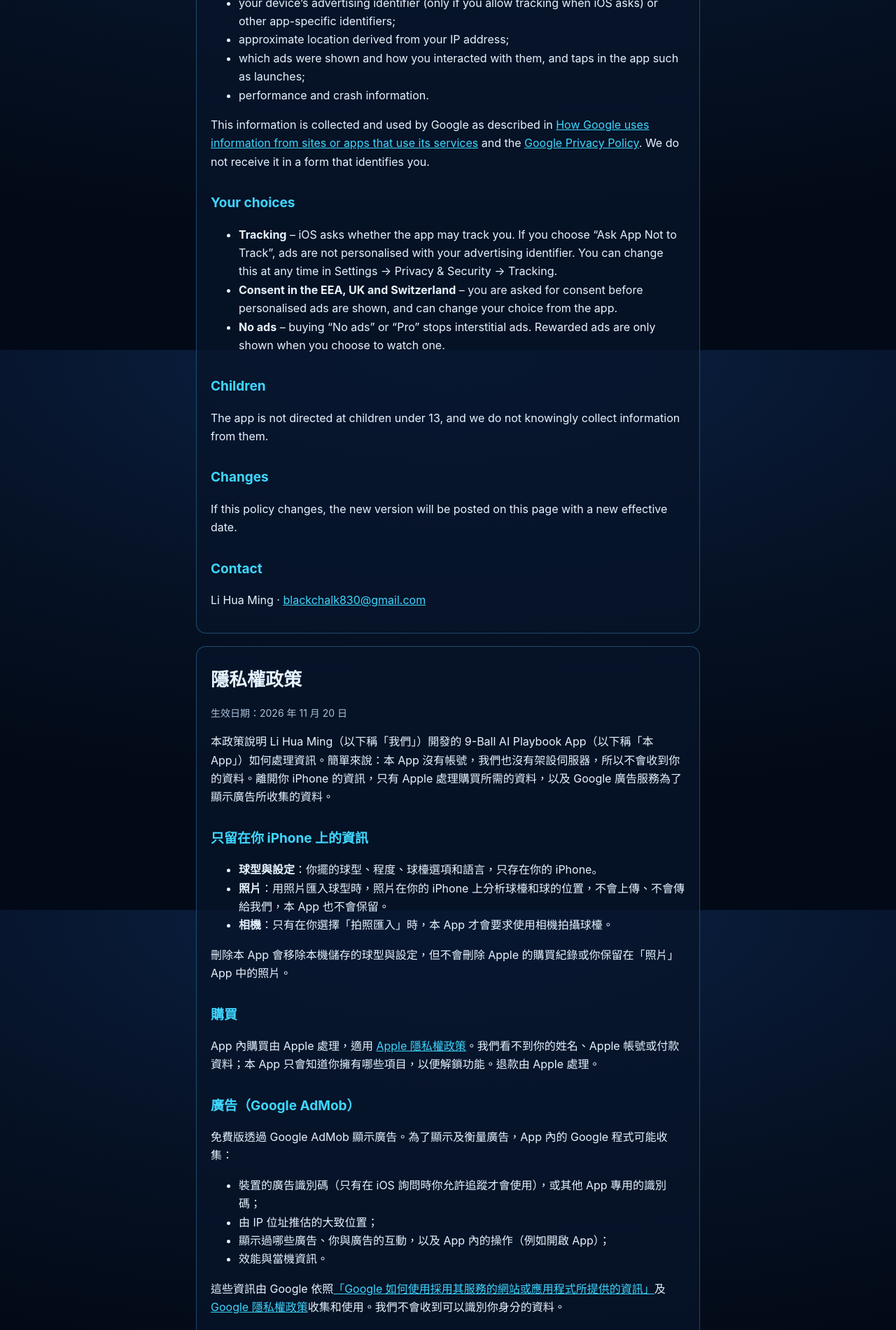
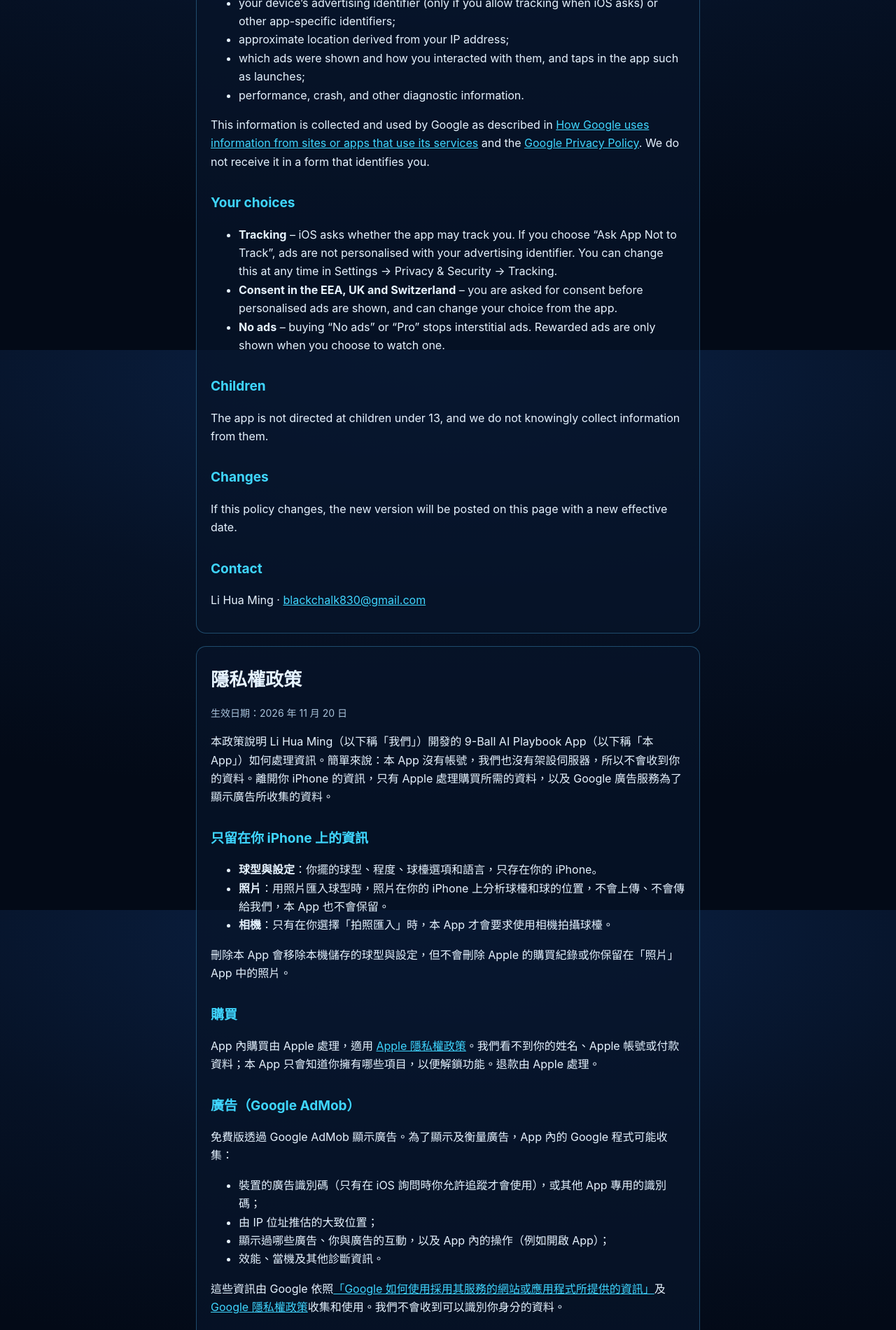
Before and after one commit to 7erryl1/9ball-ai-playbook, a plain HTML site: page privacy.html in a window 1280 px wide. Shown: the part 1100-3000 px from the top of the page at 70% size. Drawn offline with Linux system fonts and the light colour scheme.

Commit message:
Clarify SDK diagnostic data disclosure

```diff
--- a/privacy.html
+++ b/privacy.html
@@ -34,7 +34,7 @@
       <li>your device’s advertising identifier (only if you allow tracking when iOS asks) or other app-specific identifiers;</li>
       <li>approximate location derived from your IP address;</li>
       <li>which ads were shown and how you interacted with them, and taps in the app such as launches;</li>
-      <li>performance and crash information.</li>
+      <li>performance, crash, and other diagnostic information.</li>
     </ul>
     <p>This information is collected and used by Google as described in <a href="https://policies.google.com/technologies/partner-sites">How Google uses information from sites or apps that use its services</a> and the <a href="https://policies.google.com/privacy">Google Privacy Policy</a>. We do not receive it in a form that identifies you.</p>
 
@@ -77,7 +77,7 @@
       <li>裝置的廣告識別碼（只有在 iOS 詢問時你允許追蹤才會使用），或其他 App 專用的識別碼；</li>
       <li>由 IP 位址推估的大致位置；</li>
       <li>顯示過哪些廣告、你與廣告的互動，以及 App 內的操作（例如開啟 App）；</li>
-      <li>效能與當機資訊。</li>
+      <li>效能、當機及其他診斷資訊。</li>
     </ul>
     <p>這些資訊由 Google 依照<a href="https://policies.google.com/technologies/partner-sites">「Google 如何使用採用其服務的網站或應用程式所提供的資訊」</a>及 <a href="https://policies.google.com/privacy">Google 隱私權政策</a>收集和使用。我們不會收到可以識別你身分的資料。</p>
 
```
